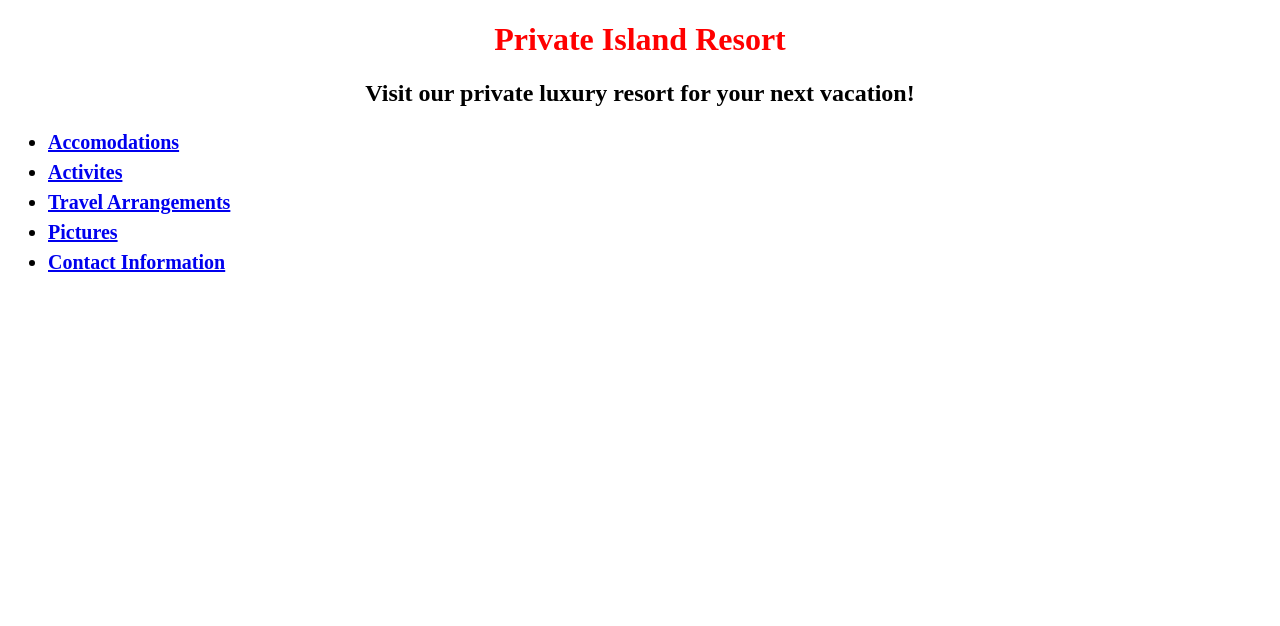
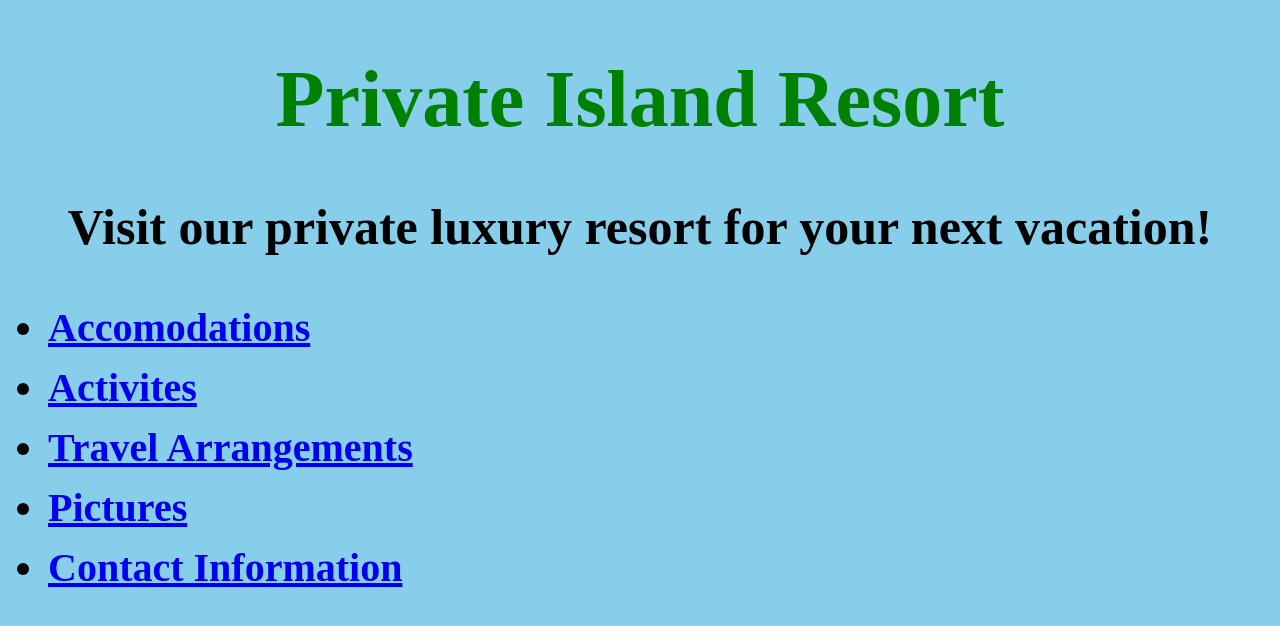
Before and after one commit to dennycle/private-island, a plain HTML site: page index.html in a window 1280 px wide. Drawn offline with Linux system fonts and the light colour scheme.

Commit message:
Made thirdoption branch

```diff
--- a/css/styles.css
+++ b/css/styles.css
@@ -1,9 +1,11 @@
 h1 {
-  color: red;
+  font-size: 80px;
+  color: green;
   text-align: center;
 }
 
 h2 {
+  font-size: 50px;
   font-style: bold;
   text-align: center;
 }
@@ -14,6 +16,11 @@ p {
 }
 
 h3 {
-  font-size: 20px;
-  line-height: 30px;
+  font-size: 40px;
+  line-height: 60px;
 }
+
+body {
+  background-color: skyblue;
+
+}
```
